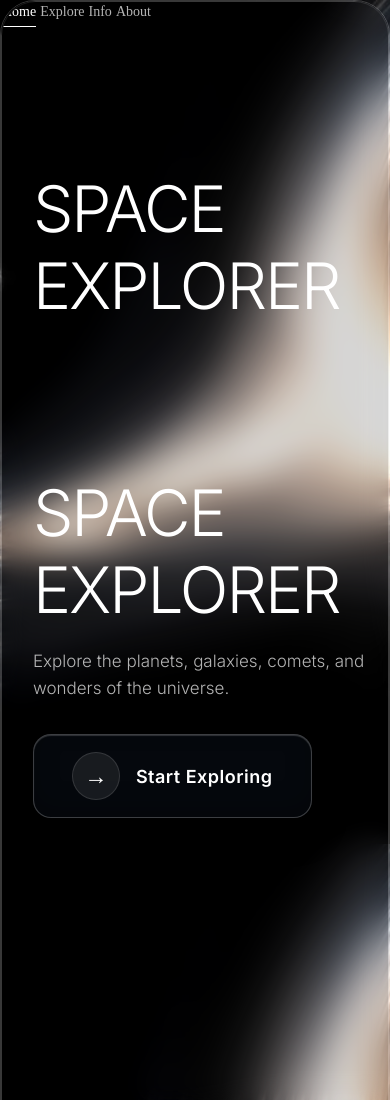
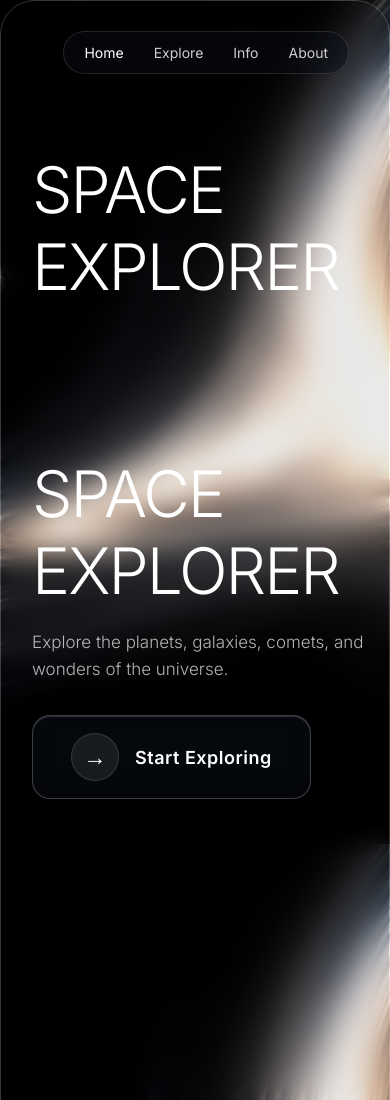
Before and after one commit to Pranavshinekumar/space-explorer, a plain HTML site: page index.html in a window 390 px wide. Shown: the top 1100 px of the page. Drawn offline with Linux system fonts and the light colour scheme.

Commit message:
Update index.html

```diff
--- a/index.html
+++ b/index.html
@@ -261,47 +261,50 @@
   flex-shrink: 0;
 }
 
-.navbar {
+
+.home-frame .navbar {
   position: absolute;
   top: 30px;
-  right: 45px;
+  right: 40px;
   display: flex;
+  flex-direction: row;
   align-items: center;
-  gap: 32px;
-  z-index: 20;
+  gap: 30px;
+  margin: 0;
+  padding: 12px 20px;
+  z-index: 100;
   font-family: 'Inter', sans-serif;
+  background: rgba(10, 15, 25, 0.45);
+  border: 1px solid rgba(255, 255, 255, 0.12);
+  border-radius: 30px;
+  backdrop-filter: blur(12px);
+  -webkit-backdrop-filter: blur(12px);
 }
 
-.nav-link {
-  color: rgba(255, 255, 255, 0.7);
+.home-frame .navbar .nav-link {
+  display: inline-block;
+  color: rgba(255, 255, 255, 0.8);
   text-decoration: none;
   font-size: 14px;
-  font-weight: 400;
-  transition: color 0.25s ease;
+  white-space: nowrap;
 }
 
-.nav-link:hover,
-.nav-link.active {
+.home-frame .navbar .nav-link:hover,
+.home-frame .navbar .nav-link.active {
   color: white;
 }
 
-.nav-link.active {
-  border-bottom: 1px solid white;
-  padding-bottom: 7px;
-}
 
     </style>
   </head>
   <body>
     <div class="home-frame">
-
-<body>
-  <div class="home-frame" <nav class="navbar">
-      <a href="index.html" class="nav-link active">Home</a>
-      <a href="#explore" class="nav-link">Explore</a>
-      <a href="#info" class="nav-link">Info</a>
-      <a href="#about" class="nav-link">About</a>
-    </nav>
+  <nav class="navbar">
+    <a href="index.html" class="nav-link active">Home</a>
+    <a href="#explore" class="nav-link">Explore</a>
+    <a href="#info" class="nav-link">Info</a>
+    <a href="#about" class="nav-link">About</a>
+  </nav>
 
     <h1>
       SPACE EXPLORER
```
